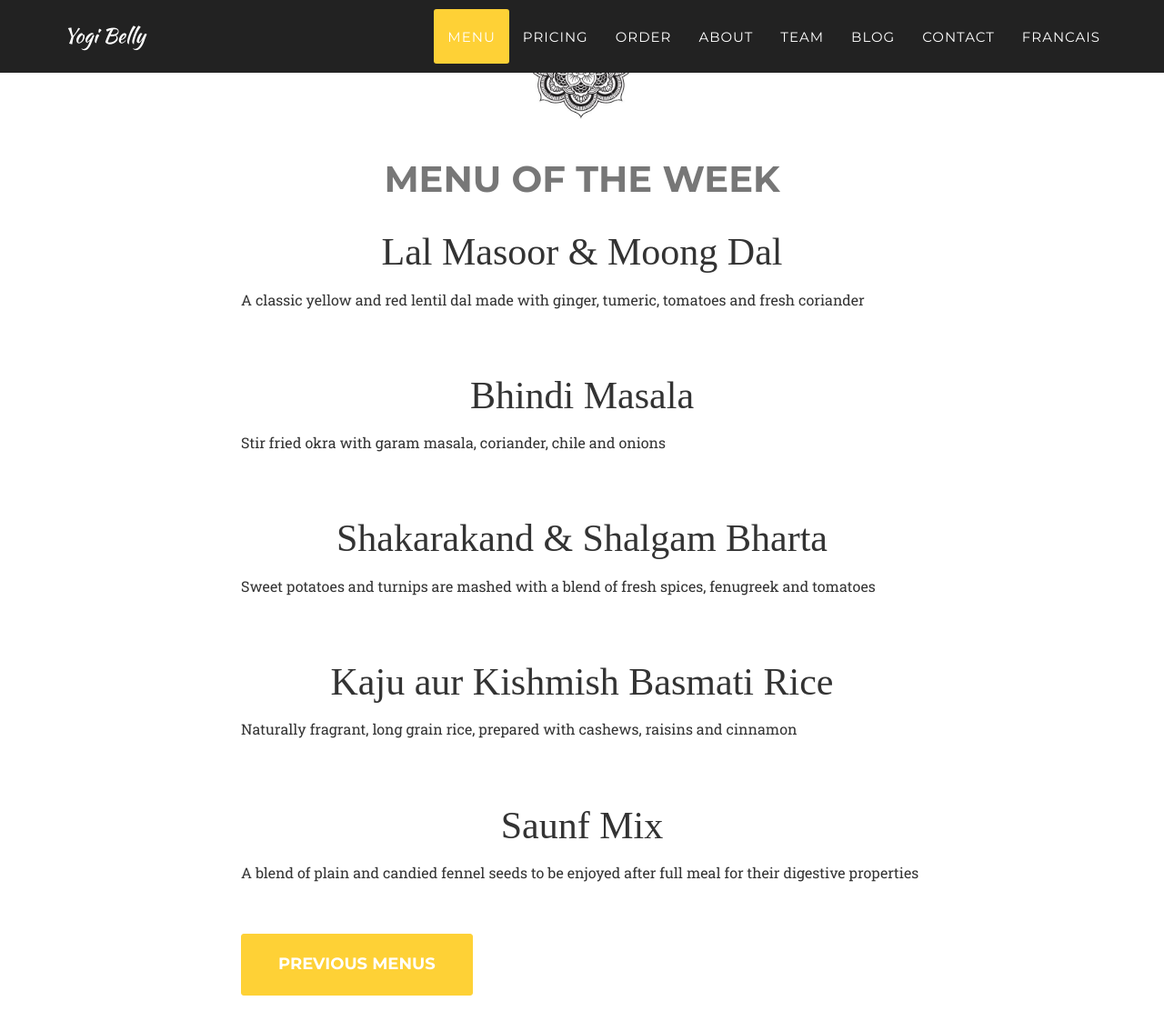
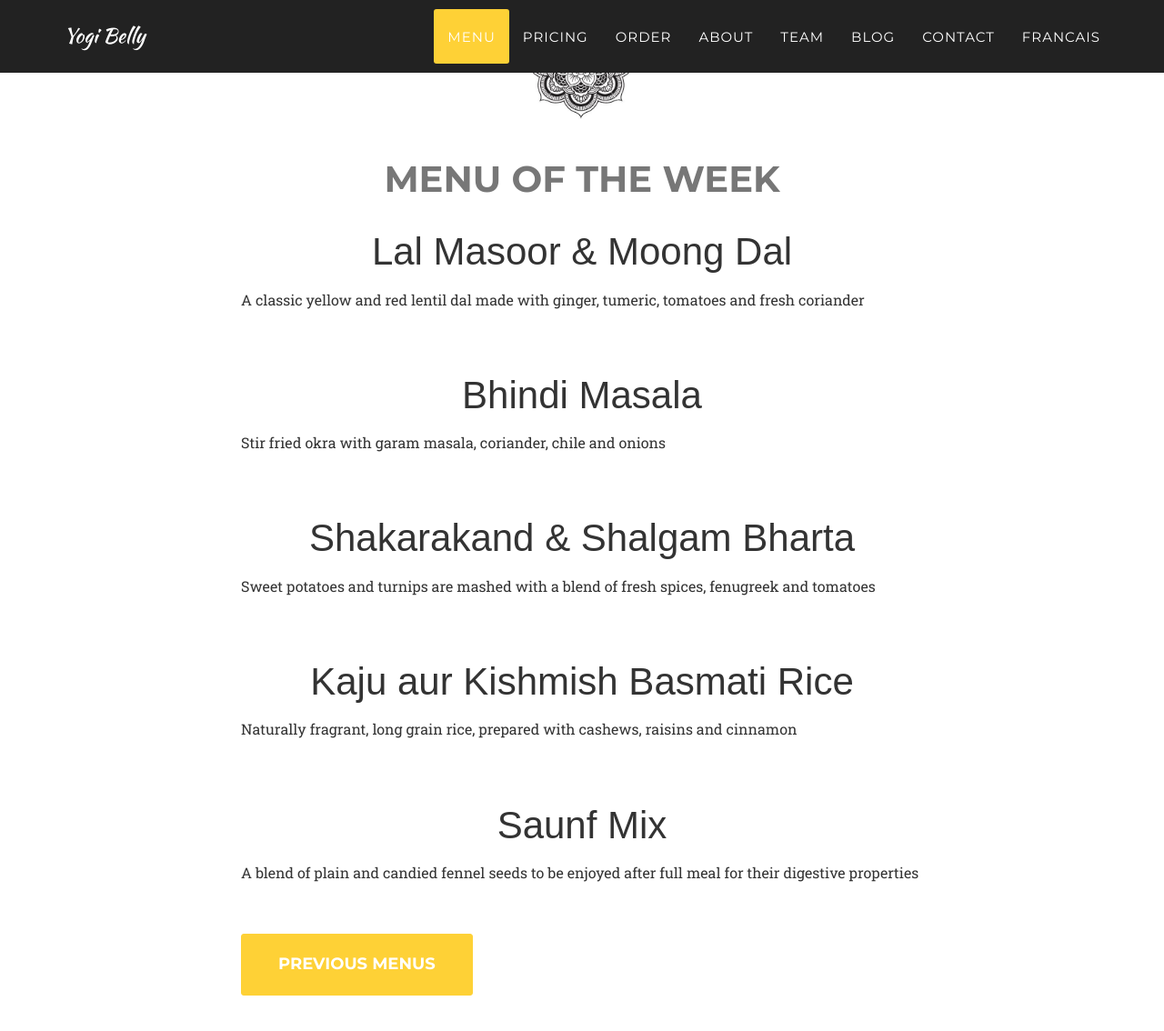
Before and after one commit to yogibelly/yogibelly.github.io, a Jekyll site: the page built from index.html, in a window 1280 px wide and 1400 px high, scrolled down 3173 px. Shown: the top 1134 px of the window at 91% size. Built offline with Jekyll 4.4.1, drawn with Linux system fonts in a browser that asks for light colours; some web fonts are replaced.

Commit message:
changed font

```diff
--- a/_includes/css/agency.css
+++ b/_includes/css/agency.css
@@ -56,8 +56,7 @@ h6 {
 }
 
 h3 {
-        font-family: 'Harrington';
-        src: url('http://www.fontsaddict.com/fontface/harrington.TTF');
+        font-family: '1 Harrington M', arial;
         font-size: 42px;
 }
 
--- a/_includes/head.html
+++ b/_includes/head.html
@@ -33,6 +33,7 @@
     <link href='http://fonts.googleapis.com/css?family=Droid+Serif:400,700,400italic,700italic' rel='stylesheet' type='text/css'>
     <link href='http://fonts.googleapis.com/css?family=Roboto+Slab:400,100,300,700' rel='stylesheet' type='text/css'>
     <link href="http://allfont.net/allfont.css?fonts=matura-mt-script-capitals" rel="stylesheet" type="text/css" />
+    <link href="http://allfont.net/allfont.css?fonts=1-harrington-m" rel="stylesheet" type="text/css" />
     <!-- HTML5 Shim and Respond.js IE8 support of HTML5 elements and media queries -->
     <!-- WARNING: Respond.js doesn't work if you view the page via file:// -->
     <!--[if lt IE 9]>
```
